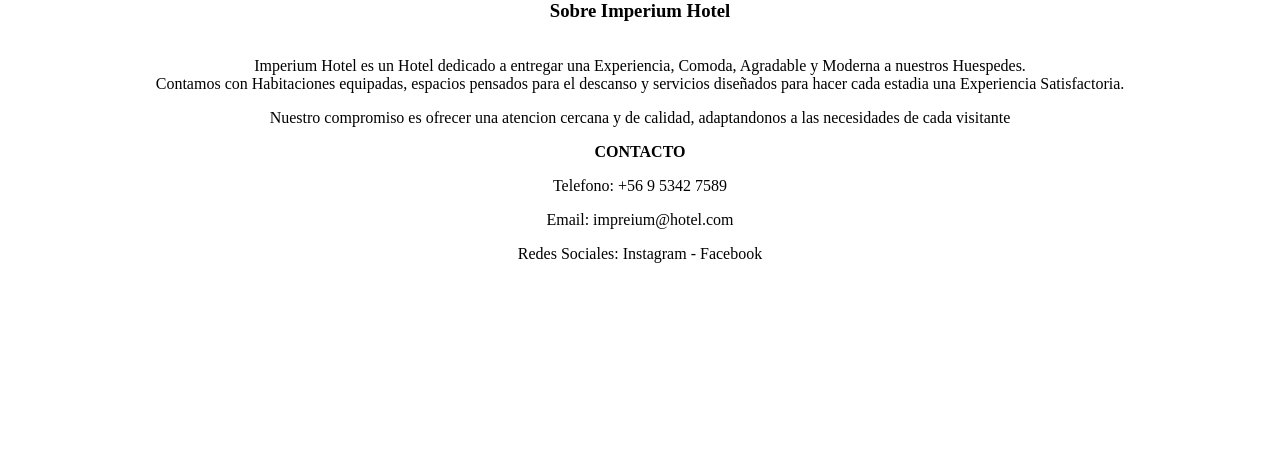
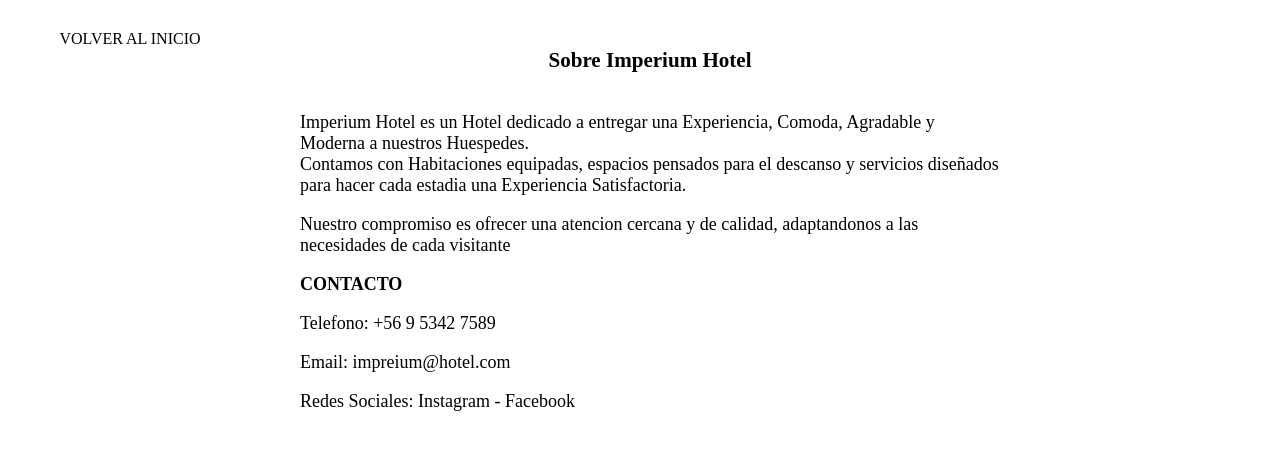
Before and after one commit to damiandelgado1/Imperium-Hotel-Website-Dashboard, a Django app: page /about_us/ in a window 1280 px wide. Shown: the top 450 px of the page. Run offline with Django 4.2, Linux system fonts and the light colour scheme; some web fonts are replaced.

Commit message:
Apply CSS style in Web Interface of About Us Page of the Hotel Website

```diff
--- a/static/css/scss/style.scss
+++ b/static/css/scss/style.scss
@@ -27,3 +27,24 @@ body {
     top: 50px;
     text-align: left;
 }
+
+.information-hotel {
+    font-size: 18px;
+    margin: 30px;
+    margin-left: 300px;
+    margin-right: 300px;
+    text-align: left;
+    width: 700px;
+}
+
+.information-hotel > .about-hotel {
+    text-align: center;
+}
+
+.return {
+    color: black;
+    position: relative;
+    right: 510px;
+    top: 30px;
+    text-decoration: none;
+}
--- a/static/css/style.css
+++ b/static/css/style.css
@@ -91,4 +91,25 @@ body {
   text-align: left;
 }
 
+.information-hotel {
+  font-size: 18px;
+  margin: 30px;
+  margin-left: 300px;
+  margin-right: 300px;
+  text-align: left;
+  width: 700px;
+}
+
+.information-hotel > .about-hotel {
+  text-align: center;
+}
+
+.return {
+  color: black;
+  position: relative;
+  right: 510px;
+  top: 30px;
+  text-decoration: none;
+}
+
 /*# sourceMappingURL=style.css.map */
--- a/templates/home/about_us.html
+++ b/templates/home/about_us.html
@@ -4,6 +4,9 @@
 <link href="https://fonts.googleapis.com/css2?family=Archivo+Black&family=Imbue:opsz,wght@10..100,100..900&family=Inter:ital,opsz,wght@0,14..32,100..900;1,14..32,100..900&display=swap" rel="stylesheet">
 <link rel="stylesheet" href="{% static 'css/style.css' %}">
 
+<nav>
+    <a href="{% url 'home' %}" class="return"> VOLVER AL INICIO </a>
+</nav>
 
 <!-- Information about the Hotel -->
 <main class="information-hotel">
```
Also changed, not shown: 1 other file.
